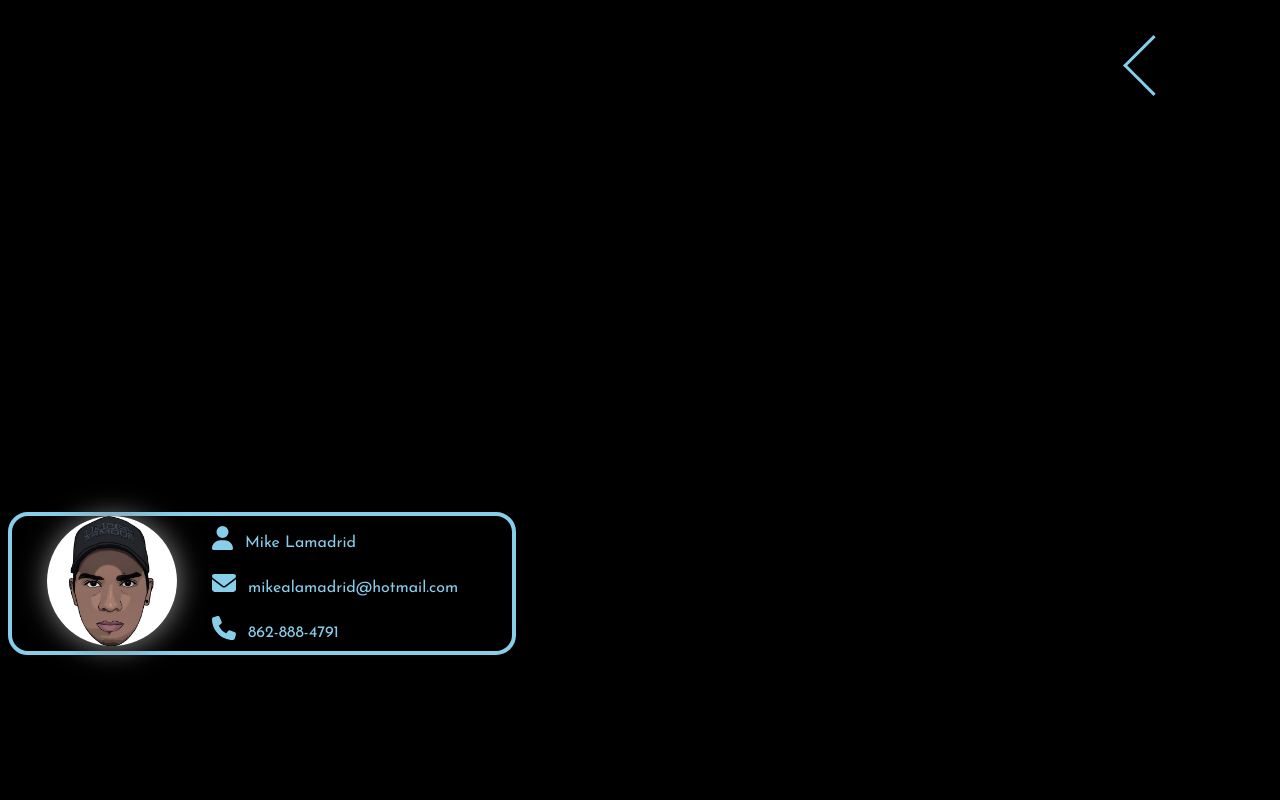
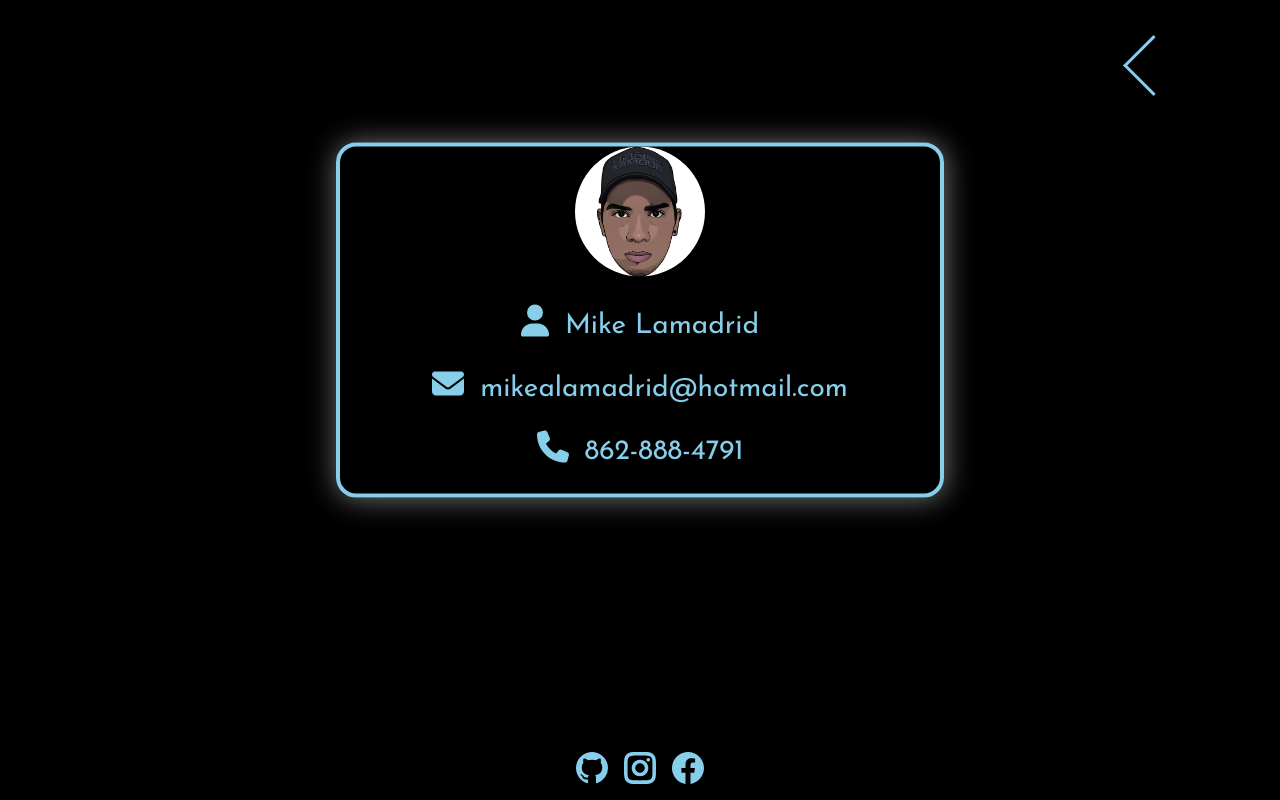
Before and after one commit to Lamadrid-Mike/My-Portfolio, a React (Create React App) app: page /My-Portfolio-React/resume in a window 1280 px wide. Shown: the top 800 px of the page. Built offline with nearby package versions, Linux system fonts and the light colour scheme.

Commit message:
css files edited

```diff
--- a/src/components/aboutMe.js
+++ b/src/components/aboutMe.js
@@ -1,7 +1,7 @@
 import React from "react";
 import Footer from "./footer";
 import "./aboutMe.css";
-import profilePic from "../img/profile.jpg";
+import profilePic from "../img/profile.png";
 import BackArrow from "./BackArrow";
 import { Link } from "react-router-dom";
 import Fade from "react-reveal/Fade";
--- a/src/components/footer.scss
+++ b/src/components/footer.scss
@@ -3,11 +3,13 @@ $avatar-color: skyblue;
 
 .footerContainer {
   background-color: $bg-color;
-  margin: 3em;
   display: flex;
   flex-direction: row;
   justify-content: center;
   gap: 1em;
+  position: absolute;
+  bottom: 1%;
+  width: 100%;
   .icon {
     font-size: 2rem;
   }
--- a/src/components/home.scss
+++ b/src/components/home.scss
@@ -10,7 +10,6 @@ body {
   width: auto;
   text-align: center;
   background-color: $bg-color;
-
   animation: fadeInAnimation ease 3s;
   animation-iteration-count: 1;
   animation-fill-mode: forwards;
--- a/src/components/resume.css
+++ b/src/components/resume.css
@@ -1,34 +1,34 @@
 .contact-container {
-  margin: 40% 0.5em;
+  position: fixed;
+  top: 40%;
+  left: 50%;
+  min-width: 320px;
+  transform: translate(-50%, -50%);
   display: grid;
-  max-width: 500px;
   border: 4px solid skyblue;
-  grid-template-columns: 40% 60%;
-  grid-template-rows: repeat(3, 45px);
+  grid-template-columns: minmax(200px, 600px);
   border-radius: 20px;
-}
-
-.contact-container span {
-  grid-column: 2 / 2;
-  align-self: center;
-  justify-self: start;
+  justify-content: center;
+  justify-items: center;
+  box-shadow: 1px 1px 29px #767676;
 }
 
 .contact-container .icon {
-  font-size: 3vmin;
+  font-size: 4vmin;
   margin-right: 0.5em;
 }
 
 .contact-container img {
-  grid-row: 1 / 1;
   width: 130px;
   height: auto;
   border-radius: 50%;
   justify-self: center;
-  box-shadow: 1px 1px 29px #888888;
 }
 
-.contact-container a {
+.contact-container a,
+p {
   text-decoration: none;
   color: skyblue;
+  font-size: 3.5vmin;
+  text-align: center;
 }
--- a/src/components/resume.js
+++ b/src/components/resume.js
@@ -17,22 +17,22 @@ class Resume extends React.Component {
         </Link>
         <div className="contact-container">
           <img src={Logo} />
-          <span>
+          <div className="contact-info">
+            <p>
               <FontAwesomeIcon className="icon" icon={faUser} />
               Mike Lamadrid
-          </span>
-          <br />
-          <span>
+            </p>
+            <p>
               <FontAwesomeIcon className="icon" icon={faEnvelope} />
               <a href="mailto:mikealamadrid@hotmail.com?subject=Hello world!&body=">
                 mikealamadrid@hotmail.com
               </a>
-          </span>
-          <br />
-          <span>
+            </p>
+            <p>
               <FontAwesomeIcon className="icon" icon={faPhone} />
               <a href="tel:862-888-4791">862-888-4791</a>
-          </span>
+            </p>
+          </div>
         </div>
         <Footer />
       </>
```
Also changed, not shown: src/img/profile.png (added). Lines whose indentation alone changed are shown as unchanged.
